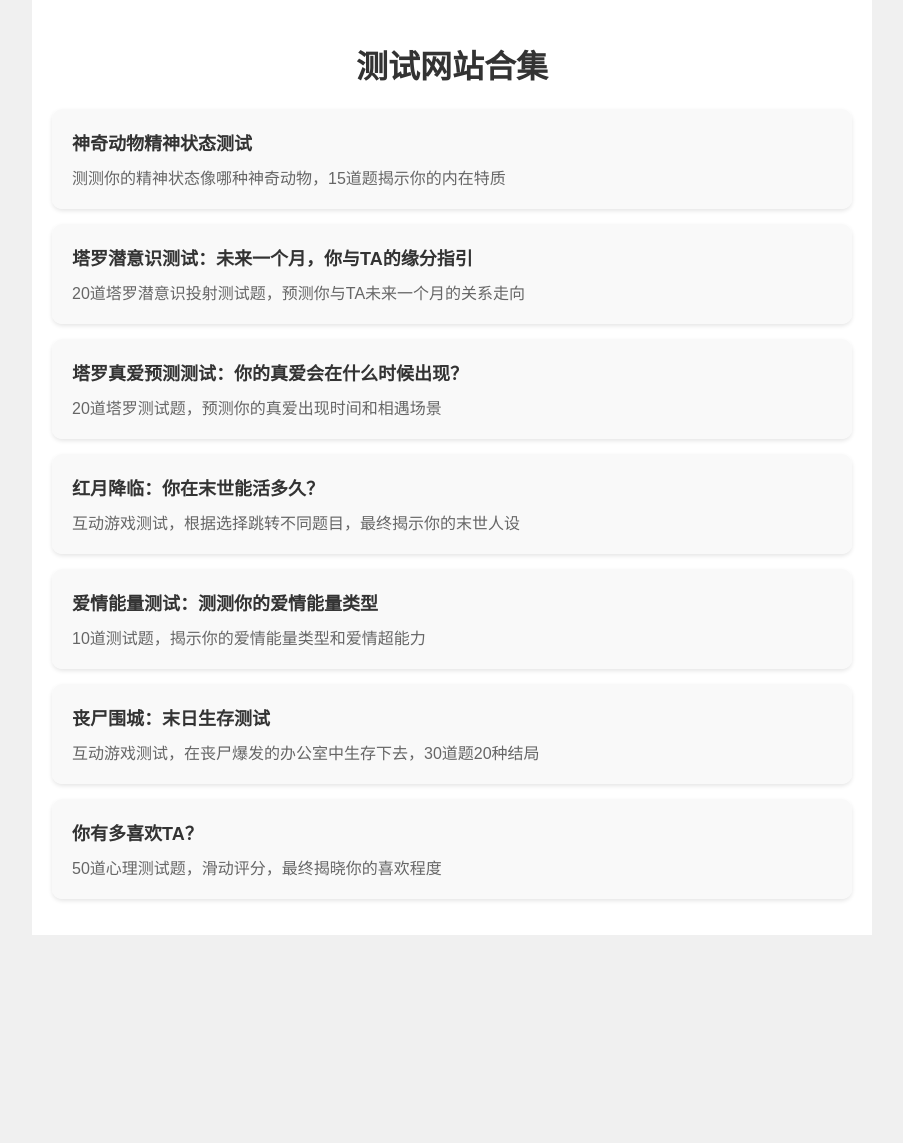
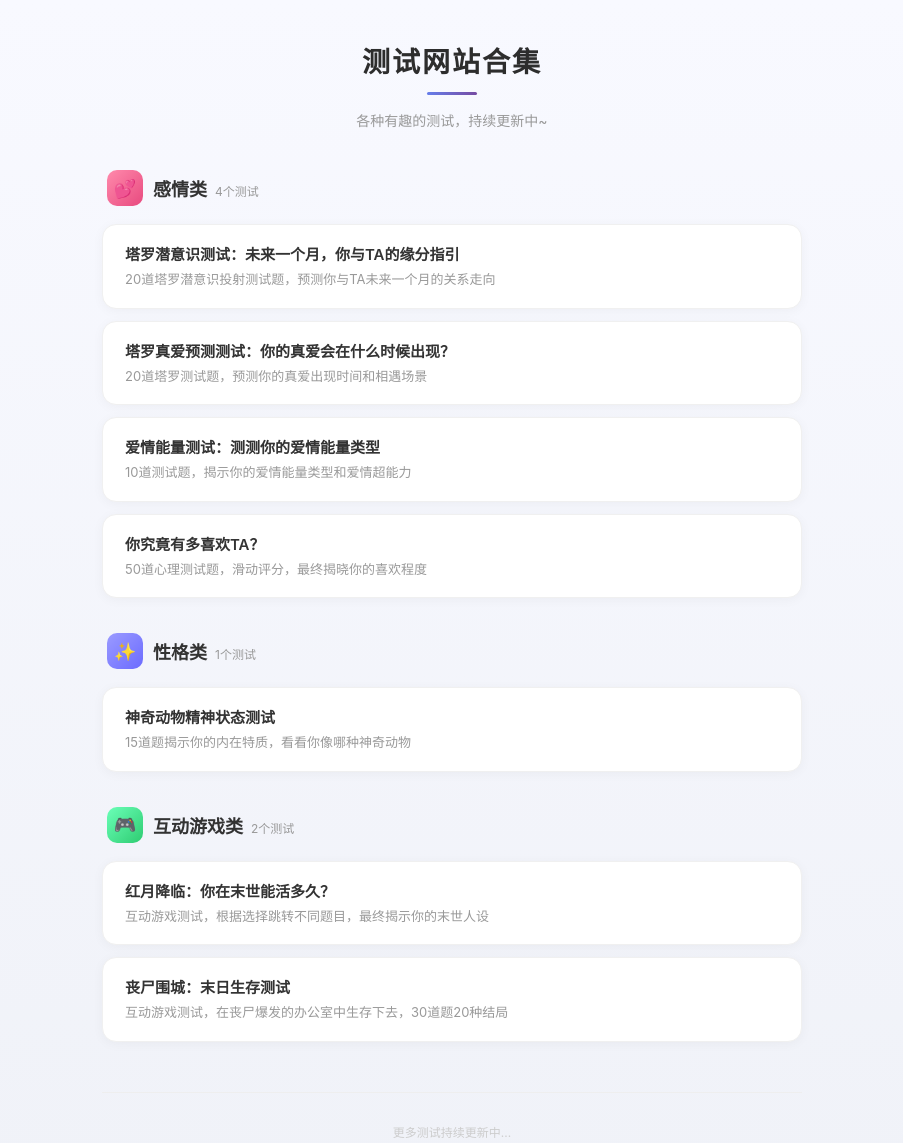
Before and after one commit to prodong9527/Test-Website-Collection, a plain HTML site: page index.html in a window 1280 px wide. Shown: the whole page, without its empty margins (188-1091 px from the left). Before the commit the page ends 935 px from the top, so only its background shows below. Drawn offline with Linux system fonts and the light colour scheme.

Commit message:
Add files via upload

```diff
--- a/index.html
+++ b/index.html
@@ -5,104 +5,217 @@
     <meta name="viewport" content="width=device-width, initial-scale=1.0">
     <title>测试网站合集</title>
     <style>
-        body {
-            font-family: Arial, sans-serif;
-            background-color: #f0f0f0;
+        * {
             margin: 0;
             padding: 0;
+            box-sizing: border-box;
+        }
+        body {
+            font-family: -apple-system, BlinkMacSystemFont, 'PingFang SC', 'Microsoft YaHei', Arial, sans-serif;
+            background: linear-gradient(180deg, #f8f9ff 0%, #f0f2f8 100%);
+            min-height: 100vh;
+            padding: 40px 20px;
         }
         .container {
-            max-width: 800px;
+            max-width: 700px;
             margin: 0 auto;
-            padding: 20px;
-            background-color: white;
-            min-height: 100vh;
         }
-        h1 {
+        .header {
             text-align: center;
+            margin-bottom: 40px;
+        }
+        .header h1 {
+            font-size: 28px;
+            color: #2d2d2d;
+            font-weight: 700;
+            letter-spacing: 2px;
+            margin-bottom: 12px;
+        }
+        .header .line {
+            width: 50px;
+            height: 3px;
+            background: linear-gradient(90deg, #667eea, #764ba2);
+            margin: 0 auto;
+            border-radius: 2px;
+        }
+        .header p {
+            color: #999;
+            font-size: 14px;
+            margin-top: 15px;
+        }
+        .category {
+            margin-bottom: 35px;
+        }
+        .category-title {
+            display: flex;
+            align-items: center;
+            gap: 10px;
+            margin-bottom: 18px;
+            padding-left: 5px;
+        }
+        .category-icon {
+            width: 36px;
+            height: 36px;
+            border-radius: 10px;
+            display: flex;
+            align-items: center;
+            justify-content: center;
+            font-size: 18px;
+        }
+        .category-icon.love {
+            background: linear-gradient(135deg, #ff8aac, #e84a7f);
+        }
+        .category-icon.personality {
+            background: linear-gradient(135deg, #9b9bff, #6b6bff);
+        }
+        .category-icon.game {
+            background: linear-gradient(135deg, #6bffb8, #2ecc71);
+        }
+        .category-title h2 {
+            font-size: 18px;
             color: #333;
+            font-weight: 600;
+        }
+        .category-title .count {
+            font-size: 12px;
+            color: #999;
+            font-weight: normal;
+            margin-left: 8px;
         }
         .test-list {
             list-style: none;
-            padding: 0;
         }
         .test-item {
-            margin: 15px 0;
-            border-radius: 10px;
-            overflow: hidden;
-            box-shadow: 0 2px 4px rgba(0,0,0,0.1);
+            margin-bottom: 12px;
         }
         .test-item a {
             display: block;
-            padding: 20px;
-            background-color: #f9f9f9;
+            padding: 18px 22px;
+            background: #fff;
+            border-radius: 14px;
             text-decoration: none;
             color: #333;
-            transition: all 0.3s ease;
+            transition: all 0.25s ease;
+            box-shadow: 0 2px 12px rgba(0,0,0,0.04);
+            border: 1px solid #f0f0f0;
         }
         .test-item a:hover {
-            background-color: #f0f0f0;
-            transform: translateY(-2px);
-            box-shadow: 0 4px 8px rgba(0,0,0,0.15);
+            transform: translateY(-3px);
+            box-shadow: 0 8px 25px rgba(0,0,0,0.08);
+            border-color: #e8e8e8;
         }
         .test-item a h3 {
-            margin: 0 0 10px 0;
-            font-size: 18px;
-            font-weight: bold;
+            font-size: 15px;
+            font-weight: 600;
+            margin-bottom: 6px;
+            color: #333;
         }
         .test-item a p {
-            margin: 0;
-            color: #666;
+            font-size: 13px;
+            color: #999;
+            line-height: 1.5;
+        }
+        .test-item.love a:hover {
+            border-color: #ff8aac;
+        }
+        .test-item.personality a:hover {
+            border-color: #9b9bff;
+        }
+        .test-item.game a:hover {
+            border-color: #6bffb8;
+        }
+        .footer {
+            text-align: center;
+            margin-top: 50px;
+            padding-top: 30px;
+            border-top: 1px solid #eee;
+        }
+        .footer p {
+            font-size: 12px;
+            color: #ccc;
         }
     </style>
 </head>
 <body>
     <div class="container">
+        <div class="header">
             <h1>测试网站合集</h1>
+            <div class="line"></div>
+            <p>各种有趣的测试，持续更新中~</p>
+        </div>
+
+        <div class="category">
+            <div class="category-title">
+                <div class="category-icon love">💕</div>
+                <h2>感情类<span class="count">4个测试</span></h2>
+            </div>
             <ul class="test-list">
-            <li class="test-item">
-                <a href="test1.html">
-                    <h3>神奇动物精神状态测试</h3>
-                    <p>测测你的精神状态像哪种神奇动物，15道题揭示你的内在特质</p>
-                </a>
-            </li>
-            <li class="test-item">
+                <li class="test-item love">
                     <a href="test2.html">
                         <h3>塔罗潜意识测试：未来一个月，你与TA的缘分指引</h3>
                         <p>20道塔罗潜意识投射测试题，预测你与TA未来一个月的关系走向</p>
                     </a>
                 </li>
-            <li class="test-item">
+                <li class="test-item love">
                     <a href="test3.html">
                         <h3>塔罗真爱预测测试：你的真爱会在什么时候出现？</h3>
                         <p>20道塔罗测试题，预测你的真爱出现时间和相遇场景</p>
                     </a>
                 </li>
-            <li class="test-item">
+                <li class="test-item love">
+                    <a href="test5.html">
+                        <h3>爱情能量测试：测测你的爱情能量类型</h3>
+                        <p>10道测试题，揭示你的爱情能量类型和爱情超能力</p>
+                    </a>
+                </li>
+                <li class="test-item love">
+                    <a href="test7.html">
+                        <h3>你究竟有多喜欢TA？</h3>
+                        <p>50道心理测试题，滑动评分，最终揭晓你的喜欢程度</p>
+                    </a>
+                </li>
+            </ul>
+        </div>
+
+        <div class="category">
+            <div class="category-title">
+                <div class="category-icon personality">✨</div>
+                <h2>性格类<span class="count">1个测试</span></h2>
+            </div>
+            <ul class="test-list">
+                <li class="test-item personality">
+                    <a href="test1.html">
+                        <h3>神奇动物精神状态测试</h3>
+                        <p>15道题揭示你的内在特质，看看你像哪种神奇动物</p>
+                    </a>
+                </li>
+            </ul>
+        </div>
+
+        <div class="category">
+            <div class="category-title">
+                <div class="category-icon game">🎮</div>
+                <h2>互动游戏类<span class="count">2个测试</span></h2>
+            </div>
+            <ul class="test-list">
+                <li class="test-item game">
                     <a href="test4.html">
                         <h3>红月降临：你在末世能活多久？</h3>
                         <p>互动游戏测试，根据选择跳转不同题目，最终揭示你的末世人设</p>
                     </a>
                 </li>
-            <li class="test-item">
-                <a href="test5.html">
-                    <h3>爱情能量测试：测测你的爱情能量类型</h3>
-                    <p>10道测试题，揭示你的爱情能量类型和爱情超能力</p>
-                </a>
-            </li>
-            <li class="test-item">
+                <li class="test-item game">
                     <a href="test6.html">
                         <h3>丧尸围城：末日生存测试</h3>
                         <p>互动游戏测试，在丧尸爆发的办公室中生存下去，30道题20种结局</p>
                     </a>
                 </li>
-            <li class="test-item">
-                <a href="test7.html">
-                    <h3>你有多喜欢TA？</h3>
-                    <p>50道心理测试题，滑动评分，最终揭晓你的喜欢程度</p>
-                </a>
-            </li>
             </ul>
+        </div>
+
+        <div class="footer">
+            <p>更多测试持续更新中...</p>
+        </div>
     </div>
 </body>
 </html>
```
Lines whose indentation alone changed are shown as unchanged.
